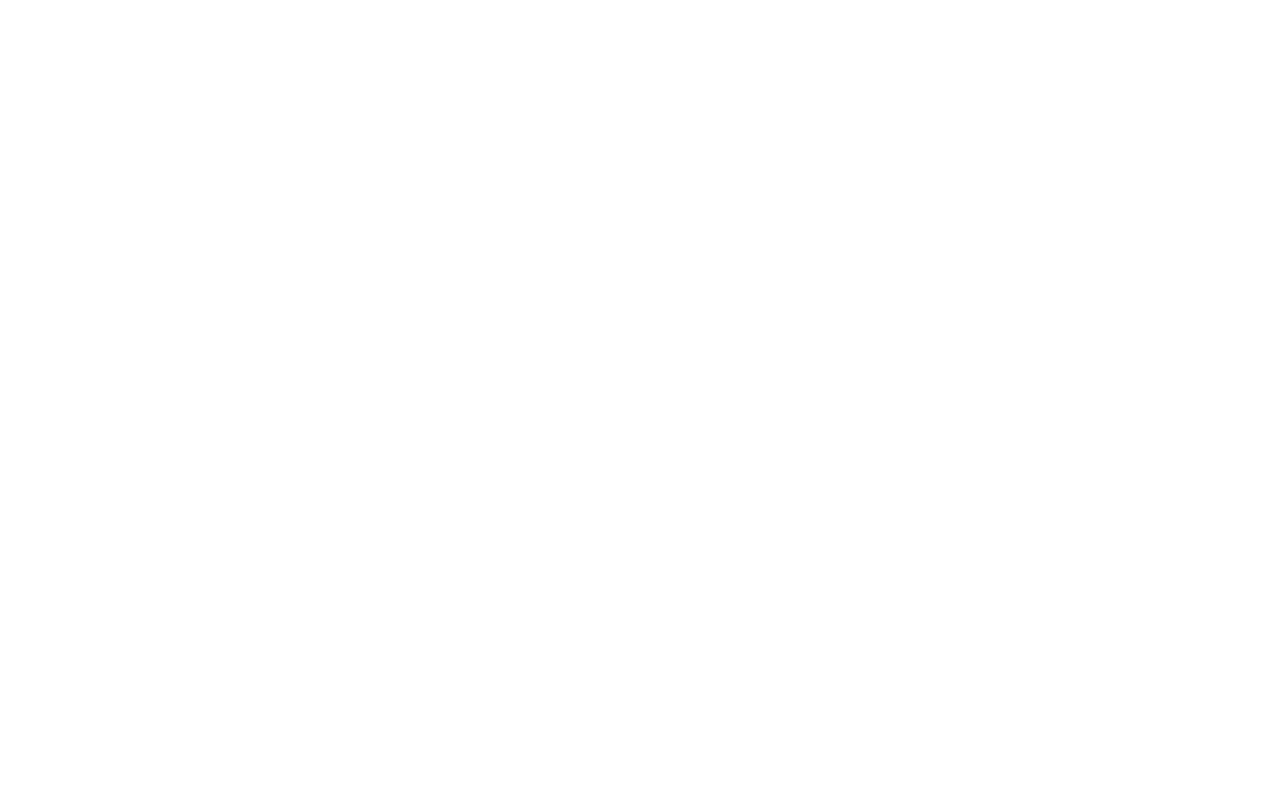
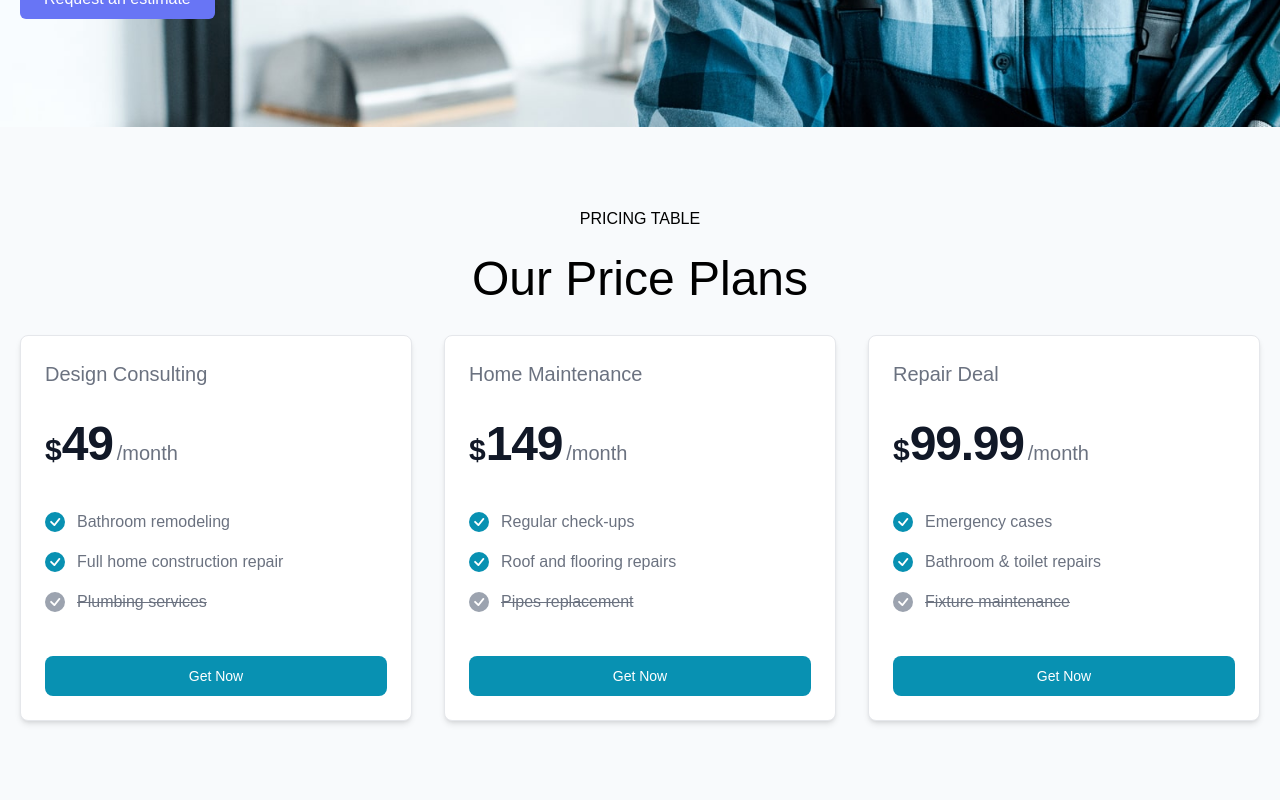
Before and after one commit to protamim/the-pipes-client, a React (Vite) app: page / in a window 1280 px wide. Shown: the part 2080-2880 px from the top of the page. Before the commit the page ends 1776 px from the top, so only its background shows below. Built offline with nearby package versions, Linux system fonts and the light colour scheme; no server answers; a web font is replaced by a local one.

Commit message:
created a card for home

```diff
--- /dev/null
+++ b/src/pages/Home/Approch/Approch.jsx
@@ -0,0 +1,22 @@
+import approchBg from '../../../assets/img/approch-bg.jpg'
+
+const Approch = () => {
+  return (
+    <>
+      <section style={{backgroundImage:`url(${approchBg})`}} className='bg-cover bg-left-top'>
+        <div className="container mx-auto px-5">
+          <div className="grid gap-8 grid-cols-12 items-center min-h-[544px]">
+            <div className="col-span-6 space-y-7">
+              <h4 className='text-base text-indigo-400'>PLUMBING COMPANY</h4>
+              <h2 className='text-5xl'>Innovative <br /> Approach</h2>
+              <p className='text-lg'>Professional installation is key to the impeccable functioning of your pipes, faucets and heaters. Let us take care of the issues in your homes and offices today.</p>
+              <button className='bg-indigo-500 px-6 py-2 rounded-md text-white'>Request an estimate</button>
+            </div>
+          </div>
+        </div>
+      </section>
+    </>
+  );
+};
+
+export default Approch;
--- a/src/pages/Home/Home.jsx
+++ b/src/pages/Home/Home.jsx
@@ -1,6 +1,8 @@
+import Approch from "./Approch/Approch";
 import Banner from "./Banner/Banner";
 import PlumberHome from "./PlumberHome/PlumberHome";
 import PopularServices from "./PopularServices/PopularServices";
+import PricePlan from "./PricePlan/PricePlan";
 
 
 const Home = () => {
@@ -9,6 +11,8 @@
             <Banner />
             <PlumberHome />
             <PopularServices />
+            <Approch />
+            <PricePlan />
         </>
     );
 };
--- a/src/pages/Home/PopularServices/PopularServices.jsx
+++ b/src/pages/Home/PopularServices/PopularServices.jsx
@@ -14,12 +14,17 @@
 
   return (
     <>
-      <section className="my-10">
+      <section className="my-10 bg-gray-100">
         <div className="container mx-auto px-5">
           <div className="grid gap-8 grid-cols-12">
+            <div className="col-span-12 text-center">
+              <h4>WHAT CAN WE HELP YOU WITH TODAY?</h4>
+              <h2 className="text-5xl">What Are Your Needs?</h2>
+            </div>
             {services.map((service) => (
               <PopuCard key={service.id} service={service} />
             ))}
+            <button className="col-span-12">Show All</button>
           </div>
         </div>
       </section>
--- /dev/null
+++ b/src/pages/Home/PricePlan/PricePlan.jsx
@@ -0,0 +1,175 @@
+"use client";
+import { Card } from "flowbite-react";
+import { BsCheckCircleFill } from "react-icons/bs";
+
+const PricePlan = () => {
+  return (
+    <>
+      <section className="bg-slate-50 py-20">
+        <div className="container mx-auto px-5">
+          <div className="grid gap-8 grid-cols-12">
+            <div className="col-span-12 text-center space-y-6">
+              <h5>PRICING TABLE</h5>
+              <h2 className="text-5xl">Our Price Plans</h2>
+            </div>
+            {/* Plan 1 */}
+            <Card className="col-span-4">
+              <h5 className="mb-4 text-xl font-medium text-gray-500 dark:text-gray-400">
+                Design Consulting
+              </h5>
+              <div className="flex items-baseline text-gray-900 dark:text-white">
+                <span className="text-3xl font-semibold">$</span>
+                <span className="text-5xl font-extrabold tracking-tight">
+                  49
+                </span>
+                <span className="ml-1 text-xl font-normal text-gray-500 dark:text-gray-400">
+                  /month
+                </span>
+              </div>
+              <ul className="my-7 space-y-5">
+                <li className="flex space-x-3">
+                  <BsCheckCircleFill
+                    fill="currentColor"
+                    className="h-5 w-5 shrink-0 text-cyan-600 dark:text-cyan-500"
+                  />
+                  <span className="text-base font-normal leading-tight text-gray-500 dark:text-gray-400">
+                    Bathroom remodeling
+                  </span>
+                </li>
+                <li className="flex space-x-3">
+                  <BsCheckCircleFill
+                    fill="currentColor"
+                    className="h-5 w-5 shrink-0 text-cyan-600 dark:text-cyan-500"
+                  />
+                  <span className="text-base font-normal leading-tight text-gray-500 dark:text-gray-400">
+                    Full home construction repair
+                  </span>
+                </li>
+
+                <li className="flex space-x-3 line-through decoration-gray-500">
+                  <BsCheckCircleFill
+                    fill="currentColor"
+                    className="h-5 w-5 shrink-0 text-gray-400 dark:text-gray-500"
+                  />
+                  <span className="text-base font-normal leading-tight text-gray-500">
+                    Plumbing services
+                  </span>
+                </li>
+              </ul>
+              <button
+                type="button"
+                className="inline-flex w-full justify-center rounded-lg bg-cyan-600 px-5 py-2.5 text-center text-sm font-medium text-white hover:bg-cyan-700 focus:outline-none focus:ring-4 focus:ring-cyan-200 dark:focus:ring-cyan-900"
+              >
+                Get Now
+              </button>
+            </Card>
+            {/* Plan 2 */}
+            <Card className="col-span-4">
+              <h5 className="mb-4 text-xl font-medium text-gray-500 dark:text-gray-400">
+                Home Maintenance
+              </h5>
+              <div className="flex items-baseline text-gray-900 dark:text-white">
+                <span className="text-3xl font-semibold">$</span>
+                <span className="text-5xl font-extrabold tracking-tight">
+                  149
+                </span>
+                <span className="ml-1 text-xl font-normal text-gray-500 dark:text-gray-400">
+                  /month
+                </span>
+              </div>
+              <ul className="my-7 space-y-5">
+                <li className="flex space-x-3">
+                  <BsCheckCircleFill
+                    fill="currentColor"
+                    className="h-5 w-5 shrink-0 text-cyan-600 dark:text-cyan-500"
+                  />
+                  <span className="text-base font-normal leading-tight text-gray-500 dark:text-gray-400">
+                    Regular check-ups
+                  </span>
+                </li>
+                <li className="flex space-x-3">
+                  <BsCheckCircleFill
+                    fill="currentColor"
+                    className="h-5 w-5 shrink-0 text-cyan-600 dark:text-cyan-500"
+                  />
+                  <span className="text-base font-normal leading-tight text-gray-500 dark:text-gray-400">
+                    Roof and flooring repairs
+                  </span>
+                </li>
+
+                <li className="flex space-x-3 line-through decoration-gray-500">
+                  <BsCheckCircleFill
+                    fill="currentColor"
+                    className="h-5 w-5 shrink-0 text-gray-400 dark:text-gray-500"
+                  />
+                  <span className="text-base font-normal leading-tight text-gray-500">
+                    Pipes replacement
+                  </span>
+                </li>
+              </ul>
+              <button
+                type="button"
+                className="inline-flex w-full justify-center rounded-lg bg-cyan-600 px-5 py-2.5 text-center text-sm font-medium text-white hover:bg-cyan-700 focus:outline-none focus:ring-4 focus:ring-cyan-200 dark:focus:ring-cyan-900"
+              >
+                Get Now
+              </button>
+            </Card>
+            {/* Plan 3 */}
+            <Card className="col-span-4">
+              <h5 className="mb-4 text-xl font-medium text-gray-500 dark:text-gray-400">
+                Repair Deal
+              </h5>
+              <div className="flex items-baseline text-gray-900 dark:text-white">
+                <span className="text-3xl font-semibold">$</span>
+                <span className="text-5xl font-extrabold tracking-tight">
+                  99.99
+                </span>
+                <span className="ml-1 text-xl font-normal text-gray-500 dark:text-gray-400">
+                  /month
+                </span>
+              </div>
+              <ul className="my-7 space-y-5">
+                <li className="flex space-x-3">
+                  <BsCheckCircleFill
+                    fill="currentColor"
+                    className="h-5 w-5 shrink-0 text-cyan-600 dark:text-cyan-500"
+                  />
+                  <span className="text-base font-normal leading-tight text-gray-500 dark:text-gray-400">
+                    Emergency cases
+                  </span>
+                </li>
+                <li className="flex space-x-3">
+                  <BsCheckCircleFill
+                    fill="currentColor"
+                    className="h-5 w-5 shrink-0 text-cyan-600 dark:text-cyan-500"
+                  />
+                  <span className="text-base font-normal leading-tight text-gray-500 dark:text-gray-400">
+                    Bathroom & toilet repairs
+                  </span>
+                </li>
+
+                <li className="flex space-x-3 line-through decoration-gray-500">
+                  <BsCheckCircleFill
+                    fill="currentColor"
+                    className="h-5 w-5 shrink-0 text-gray-400 dark:text-gray-500"
+                  />
+                  <span className="text-base font-normal leading-tight text-gray-500">
+                    Fixture maintenance
+                  </span>
+                </li>
+              </ul>
+              <button
+                type="button"
+                className="inline-flex w-full justify-center rounded-lg bg-cyan-600 px-5 py-2.5 text-center text-sm font-medium text-white hover:bg-cyan-700 focus:outline-none focus:ring-4 focus:ring-cyan-200 dark:focus:ring-cyan-900"
+              >
+                Get Now
+              </button>
+            </Card>
+          </div>
+        </div>
+      </section>
+    </>
+  );
+};
+
+export default PricePlan;
```
Also changed, not shown: src/assets/img/approch-bg.jpg (added).
